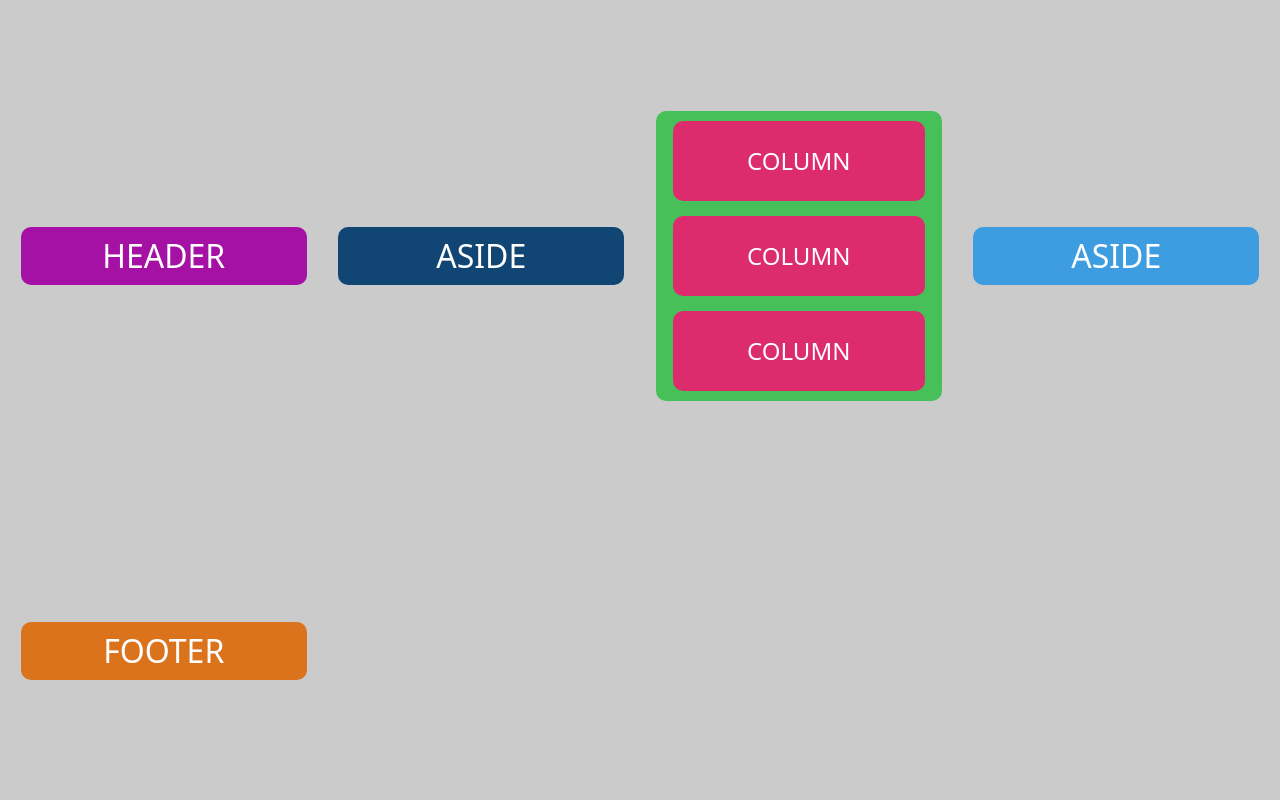
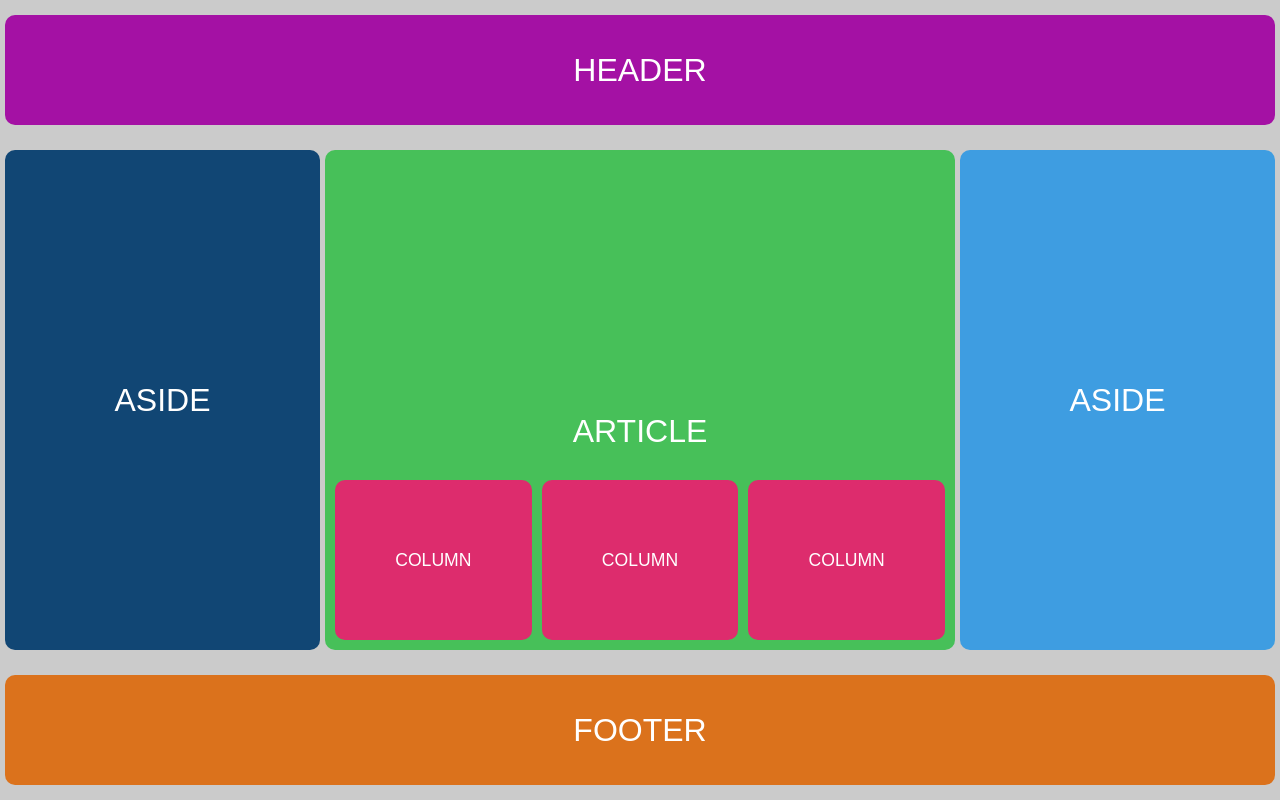
Before and after one commit to jdfrost22/grid-wireframe-practice, a plain HTML site: page index.html in a window 1280 px wide. Drawn offline with Linux system fonts and the light colour scheme; files that its build step writes are made by us from their sources.

Commit message:
Created the media query and styling changes for desktop screens

```diff
--- a/css/style.css
+++ b/css/style.css
@@ -4,25 +4,30 @@ body {
     margin: 20;
     padding: 5px;
     display: grid;
-    grid-template-columns: repeat(auto-fit, minmax(300px, 1fr));
+    grid-template-columns: 1fr;
     justify-items: center;
     align-items: center;
 }
 
-header, footer, aside, article {
+header, footer, aside, article, main, h2 {
     color: white;
+    font-family: Arial, Helvetica, sans-serif;
+    font-weight: normal;
     text-align: center;
     padding: 5px;
     margin: 10px 0;
     border-radius: 10px;
     width: 90%;
-    max-width: 400px;
     box-sizing: border-box;
+    display: grid;
+    justify-items: center;
+    align-items: center;
 }
 
 header {
     background-color: rgb(164, 17, 164);
     font-size: 2rem;
+    width: 90%;
 }
 
 main {
@@ -30,15 +35,17 @@ main {
     padding: 10px;
     border-radius: 10px;
     width: 90%;
-    max-width: 500px;
     box-sizing: border-box;
     display: grid;
-    grid-template-columns: repeat(auto-fit, minmax(250px, 1fr));
+    grid-template-columns: 1fr;
     gap: 15px;
     justify-items: center;
     align-items: center;
+
 }
-
+h2 {
+    display: none;
+}
 article {
     background-color: rgb(221, 44, 109);
     margin: 0px 0;
@@ -47,26 +54,111 @@ article {
     height: 5rem;
     font-size: 1.5rem;
     display: grid;
-    grid-template-columns: repeat(auto-fit, minmax(200px, 1fr));
+    grid-template-columns: 1fr;
     gap: 10px;
     justify-items: center;
     align-items: center;
     padding: 10px;
     box-sizing: border-box;
+
 }
 
 .aside1 {
     background-color: rgb(17, 70, 116);
     font-size: 2rem;
+    width: 90%;
 }
 
 .aside2 {
     background-color: rgb(62, 157, 225);
     font-size: 2rem;
+    width: 90%;
 }
 
 
 footer {
     background-color: rgb(219, 114, 28);
     font-size: 2rem;
+    width: 90%;
 }
+
+@media (min-width: 768px) {
+    body {
+        display: grid;
+        grid-template-areas:
+            "header header header"
+            "aside1 main aside2"
+            "footer footer footer";
+        grid-template-columns: 1fr 2fr 1fr;
+        grid-template-rows: 1fr 4fr 1fr;
+        gap: 5px;
+        justify-items: stretch;
+        align-items: stretch;
+        height: 100vh;
+
+    }
+    header {
+        grid-area: header;
+        width: 100%;
+        max-width: none;
+    }
+    main {
+        display: grid;
+        grid-area: main;
+        width: 100%;
+        max-width: none;
+        grid-template-columns: repeat(3, 1fr);
+        grid-template-rows: 1fr auto;
+        gap: 10px;
+        align-items: end;
+    }
+    main h2 {
+        display: block;
+        visibility: visible;
+        grid-column: 2;
+        grid-row: 1;
+        align-self: end;
+        justify-self: center;
+    }
+    article {
+        display: grid;
+        place-items: center;
+        font-size: 1.1rem;
+        width: 100%;
+        align-self: center;
+        justify-self: center;
+        height: 10rem;
+    }
+    article:nth-of-type(1) {
+        grid-column: 1;
+        grid-row: 2;
+    }
+    article:nth-of-type(2) {
+        grid-column: 2;
+        grid-row: 2;
+    }
+    article:nth-of-type(3) {
+        grid-column: 3;
+        grid-row: 2;
+    }
+    footer {
+        grid-area: footer;
+        width: 100%;
+        max-width: none;
+    }
+    .aside1 {
+        grid-area: aside1;
+        width: 100%;
+        max-width: none;
+
+    }
+    .aside2 {
+        grid-area: aside2;
+        width: 100%;
+        max-width: none;
+    }
+    h2 {
+        visibility: visible;
+        font-size: 2rem;
+    }
+}
--- a/index.html
+++ b/index.html
@@ -11,6 +11,7 @@
     <header>HEADER</header>
     <aside class="aside1">ASIDE</aside>
     <main>
+        <h2>ARTICLE</h2>
         <article>COLUMN</article>
         <article>COLUMN</article>
         <article>COLUMN</article>
```
Also changed, not shown: desktop-wireframe.png (added).
